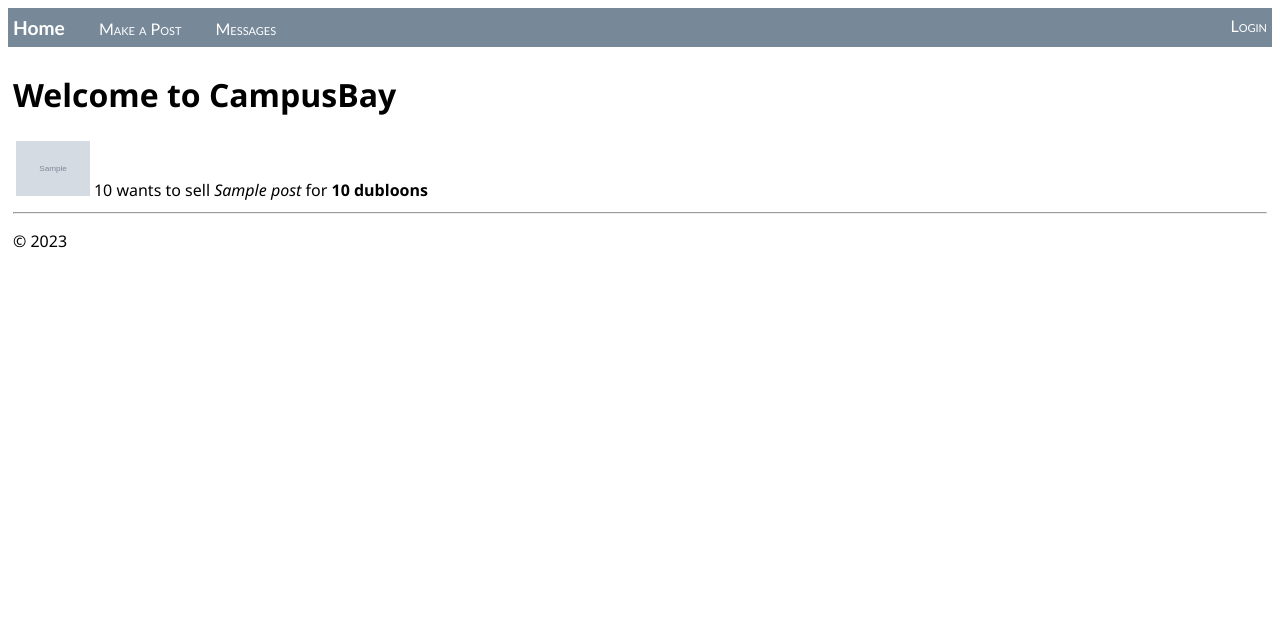
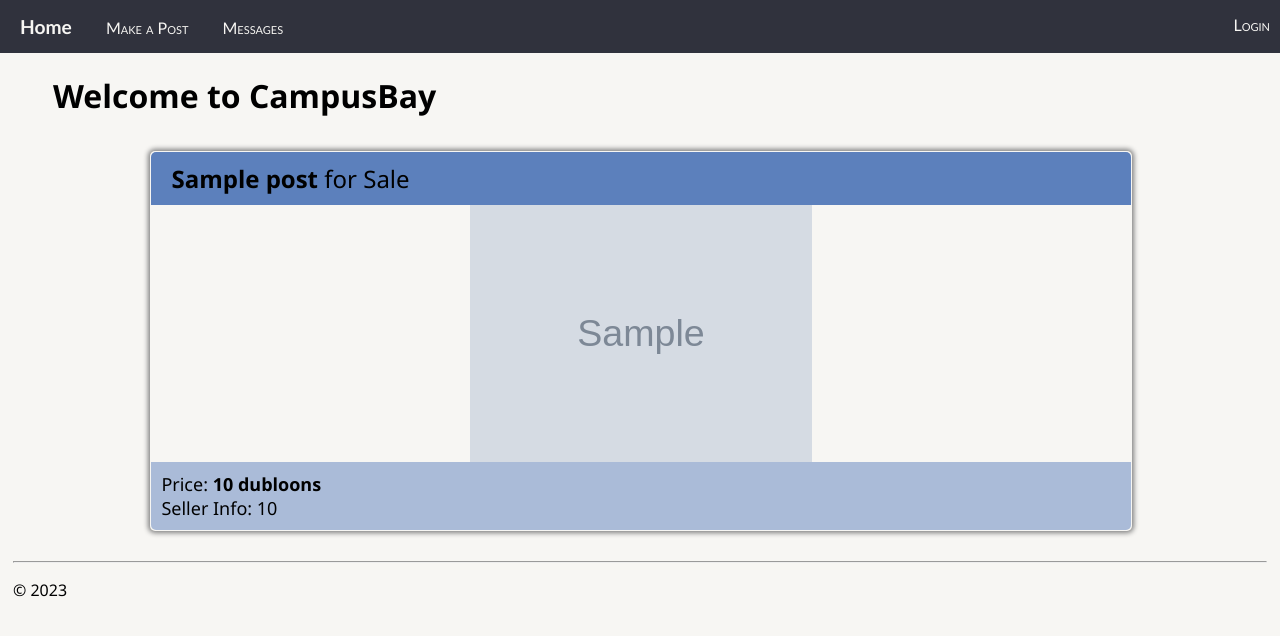
Before and after one commit to NickOtt/CSDS395_Project, a Django app: template ecommerce_site/templates/ecommerce_site/home.html in a window 1280 px wide. Shown: the top 636 px of the page. Run offline with Django 4.2, Linux system fonts and the light colour scheme; the template is opened without the code that fills it: most values are stand-ins (such as "Sample title", 1, 10 or a date in 2020); grey boxes marked "Sample" are stand-in pictures.

Commit message:
home page css

```diff
--- a/ecommerce_site/static/ecommerce_site/site.css
+++ b/ecommerce_site/static/ecommerce_site/site.css
@@ -1,9 +1,24 @@
+body {
+    background-color: #F7F6F3;
+}
+
+/*NAVBAR*/
+
 .navbar {
-    background-color: lightslategray;
+    position: fixed; /* Set the navbar to fixed position */
+    top: 0; /* Position the navbar at the top of the page */
+    left: 0;
+    padding: 15px 20px;
+    display: inline-block;
+
+    width: 100%;
+    background-color: #30323D;
     font-size: 1em;
     font-family: 'Trebuchet MS', 'Lucida Sans Unicode', 'Lucida Grande', 'Lucida Sans', Arial, sans-serif;
-    color: white;
-    padding: 8px 5px 8px 5px;
+    color: #F7F6F3;
+
+
+    margin: 0px;
 }
 
 .navbar a {
@@ -23,14 +38,73 @@
 
 .navbar-end {
     float: right;
+    padding-right: 30px;
 }
 
 .body-content {
     padding: 5px;
     font-family:'Segoe UI', Tahoma, Geneva, Verdana, sans-serif;
+
 }
 
-.post_list th,td {
+/* HOME PAGE / POSTS */
+
+.home-title {
+
+    padding-top: 40px;
+    padding-left: 40px;
+
+}
+
+
+.post_list {
     text-align: left;
     padding-right: 15px;
+    margin: auto;
+    width: 80%;
+    padding: 10px;
 }
+
+
+.post-body th,td {
+    background-color: #F7F6F3;
+    margin: auto;
+    width: 100%;
+    border-radius: 5px;
+    overflow: auto;
+    margin-bottom: 10px;
+    display: inline-block;
+    box-shadow: 0 0 5px 2px gray;
+}
+
+.post-title {
+    font-size: x-large;
+    background-color: #5C80BC;
+
+    width: 100%;
+    padding: 10px 20px;
+    box-sizing: border-box;
+    border-radius: 5px 5px 0px 0px;
+
+    display: inline-block;
+}
+
+.post-img-box {
+    margin: auto;
+    width: 70%;
+}
+
+.post-img {
+    display: block;
+    margin-left: auto;
+    margin-right: auto;
+    width: 50%;
+    object-fit: contain;
+}
+
+.post-info {
+    background-color: #AABBD8;
+    padding: 10px;
+    font-size: large;
+    border-radius: 0 0 5px 5px;
+}
--- a/ecommerce_site/templates/ecommerce_site/home.html
+++ b/ecommerce_site/templates/ecommerce_site/home.html
@@ -3,14 +3,27 @@
 Home Page
 {% endblock %}
 {% block content %}
-    <h1>Welcome to CampusBay</h1>
+    <div>
+    <h1 class="home-title">Welcome to CampusBay</h1>
     {% if post_list %}
         <table class="post_list">
 
             {% for post in post_list %}
-            <tbody>
+            <tbody class="post-body">
                 <div>
-                    <td><img src="{{ post.image.url }}" alt="image not found" style="width:10%"> {{ post.seller }} wants to sell <em>{{ post.title }}</em> for <strong>{{ post.price }} dubloons</strong></td>
+                    <td>
+                        <div class="post-title">
+                            <strong>{{ post.title }}</strong> for Sale
+                        </div>
+                        <div class="post-img-box">
+                            <img class="post-img" src="{{ post.image.url }}" alt="image not found" >
+                        </div>
+                        <div class="post-info">
+
+                            <div>Price: <strong>{{ post.price }} dubloons</strong></div>
+                            <div>Seller Info: {{ post.seller }}</div>
+                        </div>
+                    </td>
                 </div>
             </tbody>
             {% endfor %}
@@ -18,4 +31,5 @@ Home Page
     {% else %}
         <p>No posts currently.</p>
     {% endif %}
+
 {% endblock %}
--- a/ecommerce_site/templates/ecommerce_site/post.html
+++ b/ecommerce_site/templates/ecommerce_site/post.html
@@ -3,7 +3,7 @@
 Post an Item
 {% endblock %}
 {% block content %}
-  <h1>List an item for sale</h1>
+  <h1 class="home-title">List an item for sale</h1>
   <form method="POST" enctype="multipart/form-data">
     {% csrf_token %}
     <h1>{{ error }}</h1>
--- a/ecommerce_site/templates/ecommerce_site/post_success.html
+++ b/ecommerce_site/templates/ecommerce_site/post_success.html
@@ -3,7 +3,7 @@
 Post Successful
 {% endblock %}
 {% block content %}
-  <h1>Success!</h1>
+  <h1 class="home-title">Success!</h1>
   <p>You've successfully listed '{{ listing.title }}' for sale</p>
   <form method="get">
     <button type="submit" formaction="{% url 'home' %}">Return to home</button>
```
Also changed, not shown: db.sqlite3, media/pics/3d-emoticon-isolated-on-white-260nw-24224569.png (added).
